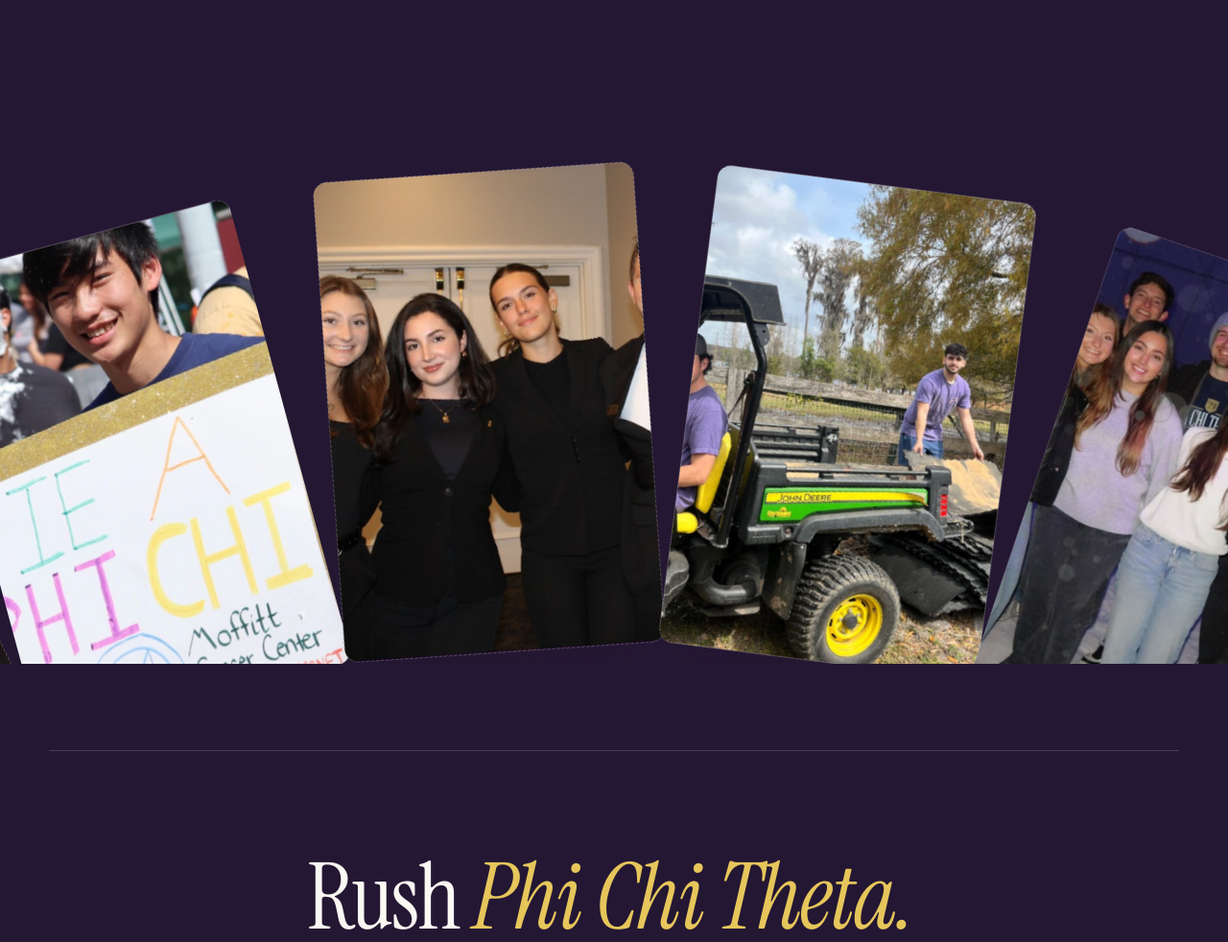
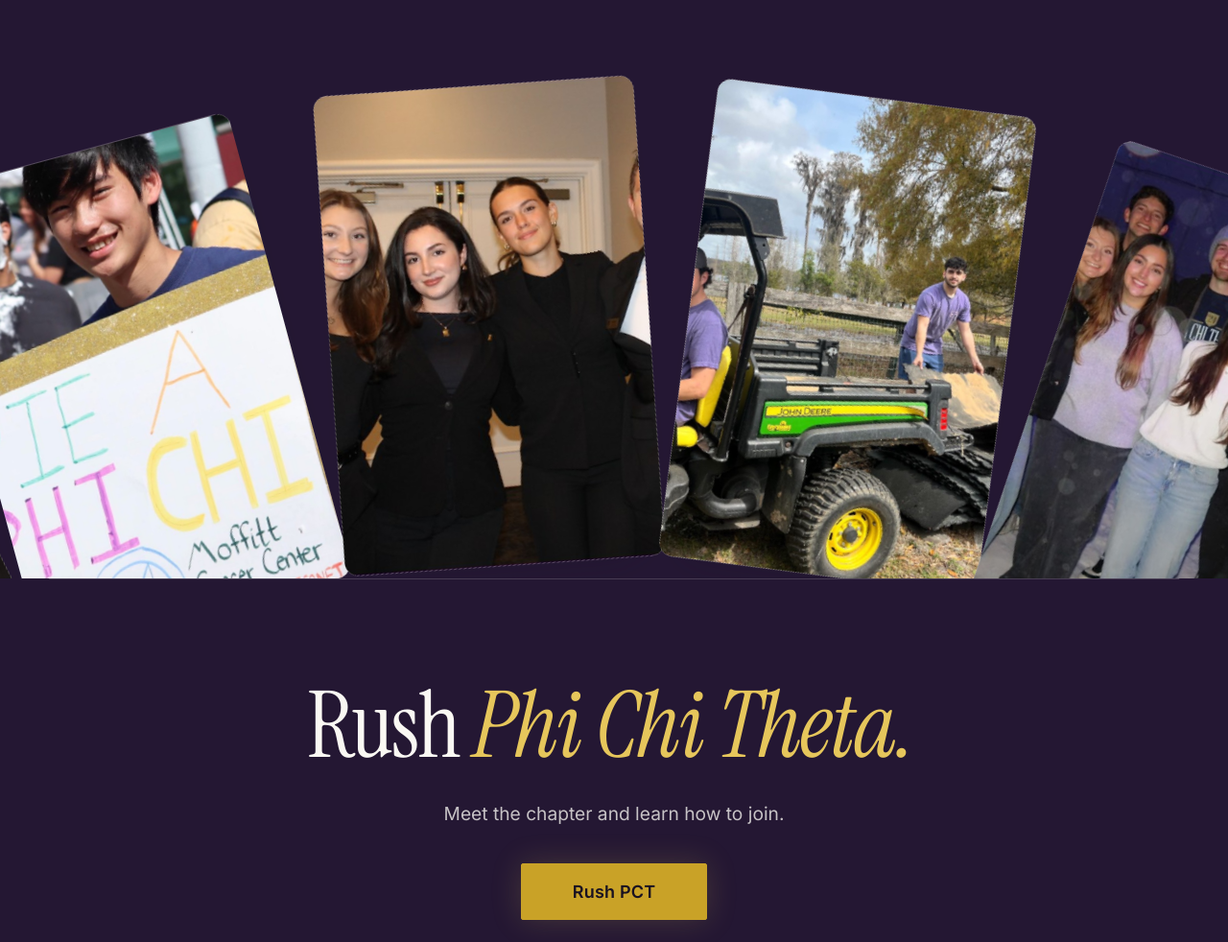
Before and after one commit to Chasebarn/pct-zeta-rho, a plain HTML site: page v2/index.html in a window 1280 px wide. Shown: the part 2687-3669 px from the top of the page at 96% size. Drawn offline with Linux system fonts and the light colour scheme.

Commit message:
Remove inherited padding around the photo carousel

```diff
--- a/v2/index.html
+++ b/v2/index.html
@@ -477,7 +477,7 @@
 /* Original circular carousel: 32 portrait cards, 11.25deg apart. A single
    rotating hub carries them around the arc at one revolution per 150 seconds. */
 /* The carousel continues the national section's purple field into Rush. */
-.mem{background:var(--purple-deep)}
+.mem{padding:0;background:var(--purple-deep)}
 
 /* Keep the original radius and card proportions, including the shallower
    desktop arc and the tighter mobile circle. The section below cuts the arc. */
--- a/v2/parts/05-mem.css
+++ b/v2/parts/05-mem.css
@@ -1,7 +1,7 @@
 /* Original circular carousel: 32 portrait cards, 11.25deg apart. A single
    rotating hub carries them around the arc at one revolution per 150 seconds. */
 /* The carousel continues the national section's purple field into Rush. */
-.mem{background:var(--purple-deep)}
+.mem{padding:0;background:var(--purple-deep)}
 
 /* Keep the original radius and card proportions, including the shallower
    desktop arc and the tighter mobile circle. The section below cuts the arc. */
```
